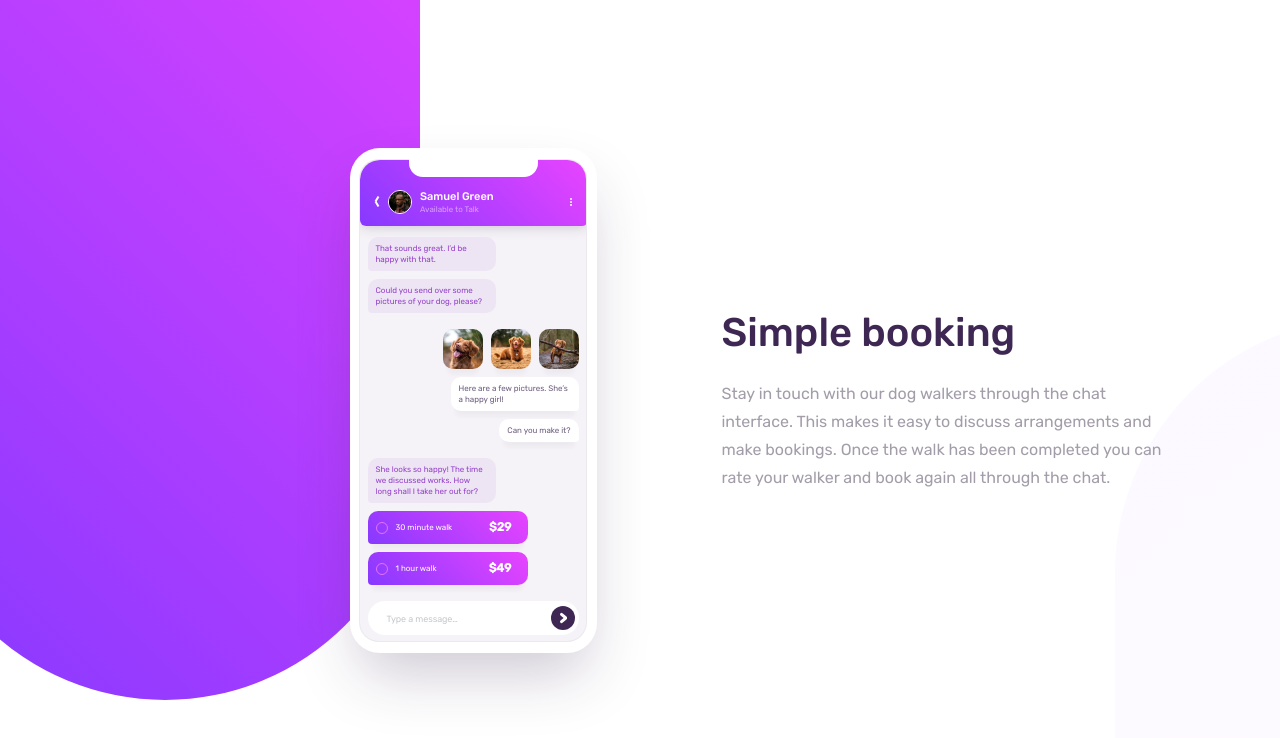
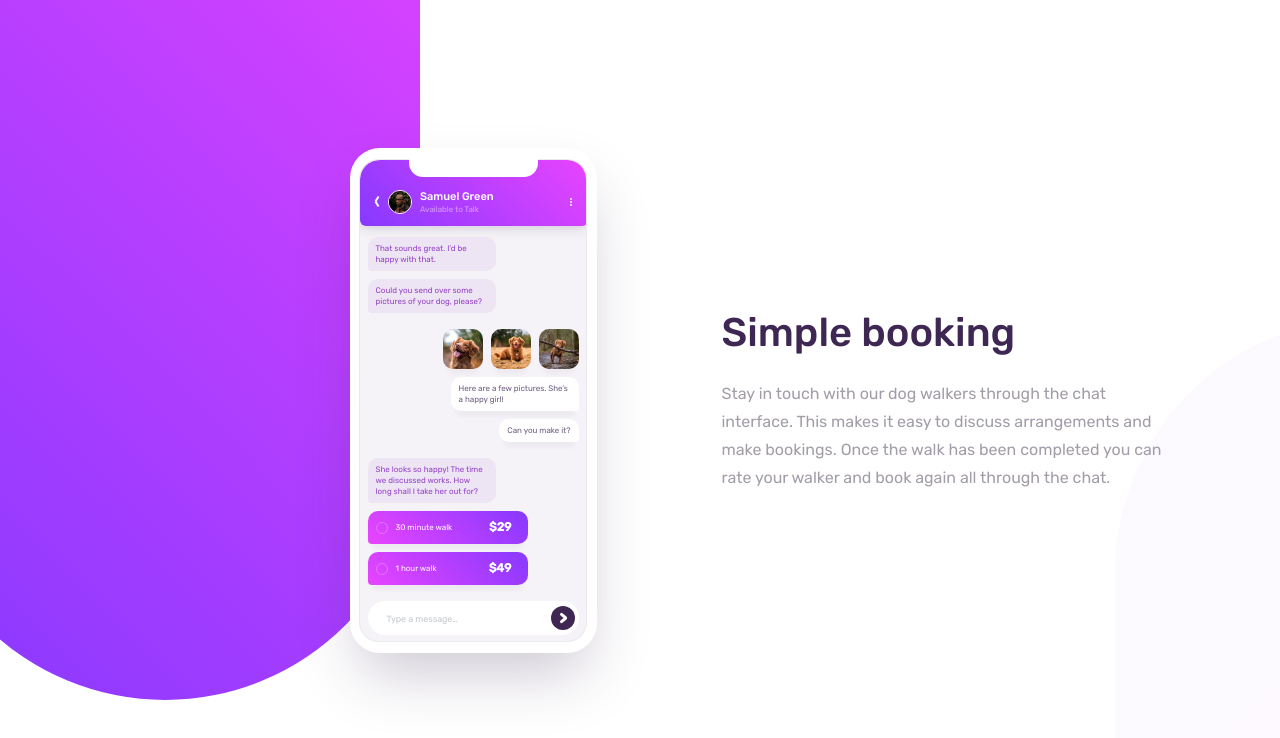
Before and after one commit to Randall3475/chat-app-css-illustration, a React (Vite) app: page / in a window 1280 px wide. Shown: the top 738 px of the page. Built offline with nearby package versions, Linux system fonts and the light colour scheme.

Commit message:
Update App.jsx

```diff
--- a/src/App.jsx
+++ b/src/App.jsx
@@ -356,7 +356,7 @@ const SenderText = styled.p`
   color: #6E5D7E;
 `;
 const DonationBox = styled.div`
-  background: linear-gradient(225deg, #E844FF 0%, #8739FF 100%);
+  background: linear-gradient(225deg, rgb(135, 57, 255) 0%, rgb(232, 68, 255) 100%);
   box-shadow: 0px 10px 5px -5px rgba(62, 39, 83, 0.045318);
   border-radius: 10px 10px 10px 4px;
   padding-top: 11px;
```
